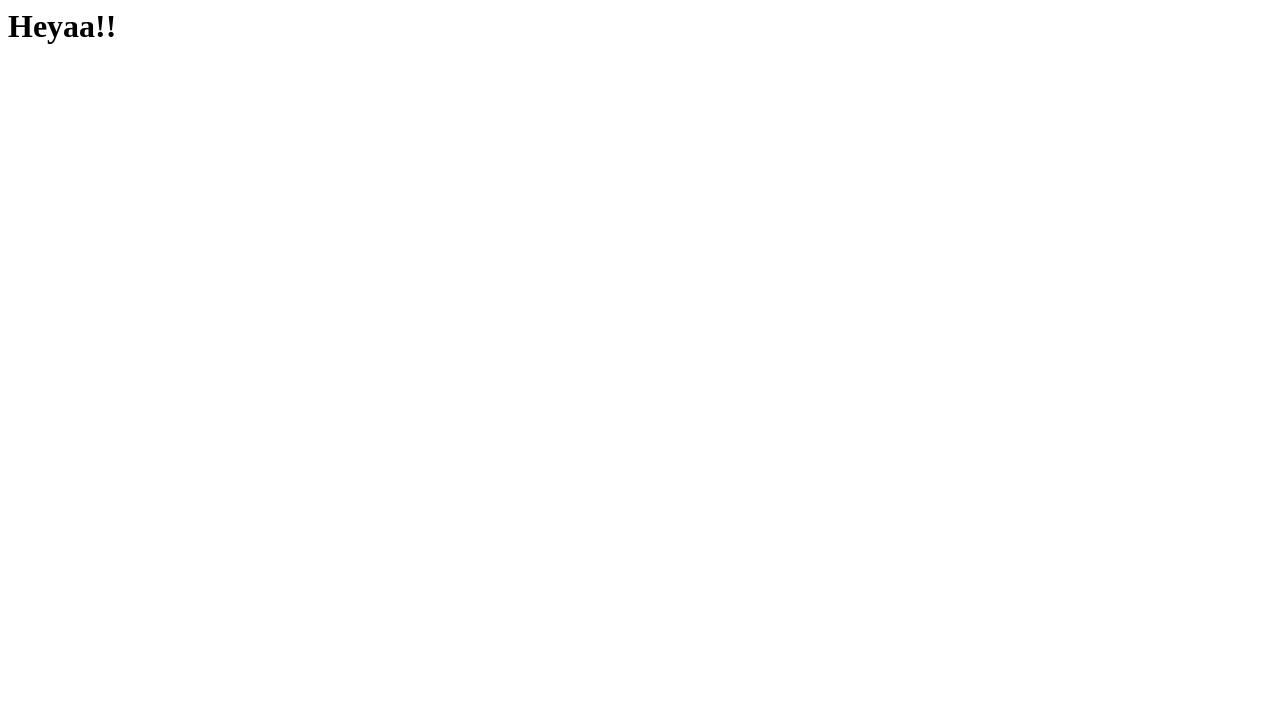
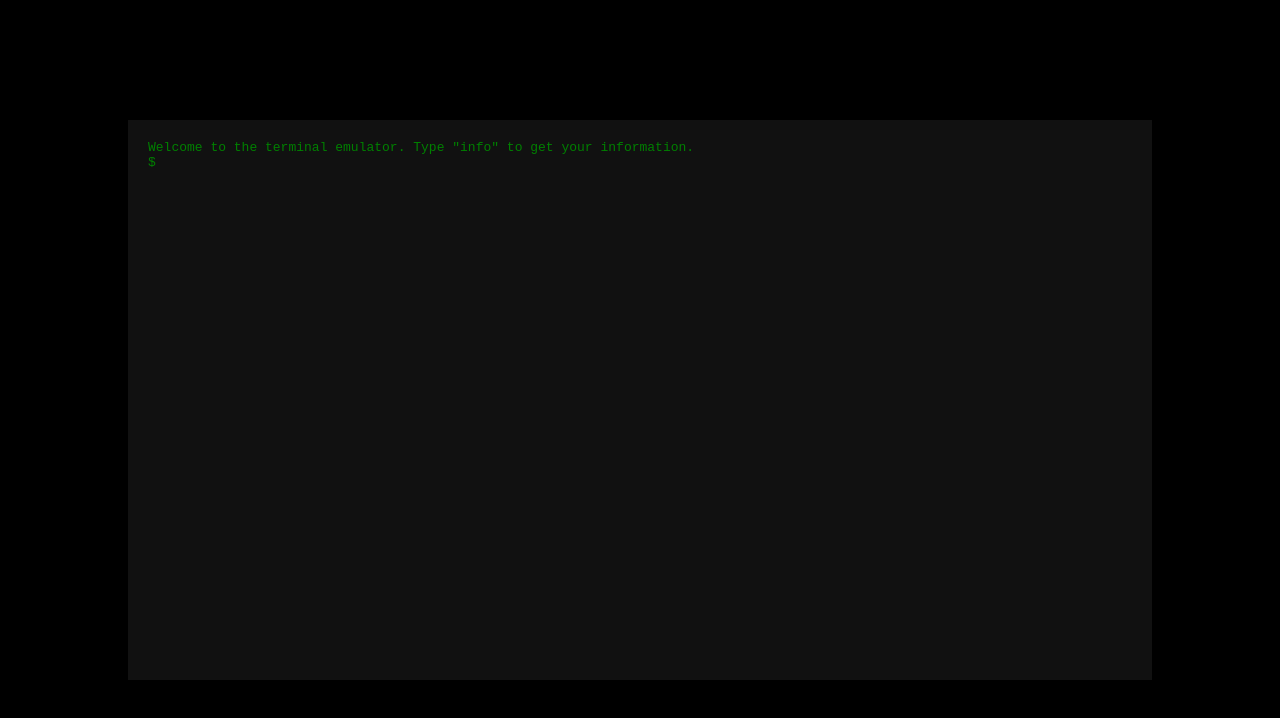
Before and after one commit to rghackerx/rghackerx.github.io, a plain HTML site: page index.html in a window 1280 px wide. Drawn offline with Linux system fonts and the light colour scheme.

Commit message:
Update index.html

```diff
--- a/index.html
+++ b/index.html
@@ -1 +1,77 @@
-<H1>Heyaa!!</H1>
+<!DOCTYPE html>
+<html lang="en">
+<head>
+    <meta charset="UTF-8">
+    <meta name="viewport" content="width=device-width, initial-scale=1.0">
+    <title>Terminal Emulator</title>
+    <style>
+        body {
+            background-color: black;
+            color: green;
+            font-family: monospace;
+            margin: 0;
+            padding: 0;
+            height: 100vh;
+            display: flex;
+            justify-content: center;
+            align-items: center;
+            flex-direction: column;
+        }
+        #terminal {
+            width: 80%;
+            height: 70%;
+            background-color: #111;
+            padding: 20px;
+            box-sizing: border-box;
+            overflow-y: auto;
+        }
+        .input-line {
+            display: flex;
+        }
+        .input-line span {
+            margin-right: 5px;
+        }
+        #input {
+            background: none;
+            border: none;
+            color: green;
+            outline: none;
+            flex-grow: 1;
+        }
+        .output {
+            white-space: pre-wrap;
+        }
+    </style>
+</head>
+<body>
+    <div id="terminal">
+        <div class="output">Welcome to the terminal emulator. Type "info" to get your information.</div>
+        <div class="input-line">
+            <span>$</span>
+            <input type="text" id="input" autofocus>
+        </div>
+    </div>
+
+    <script>
+        document.getElementById('input').addEventListener('keydown', function(event) {
+            if (event.key === 'Enter') {
+                const input = document.getElementById('input').value.trim();
+                const outputDiv = document.createElement('div');
+                outputDiv.className = 'output';
+
+                if (input === 'info') {
+                    outputDiv.textContent = 'Name: John Doe\nEmail: john.doe@example.com\nLocation: Earth';
+                } else {
+                    outputDiv.textContent = `Command not found: ${input}`;
+                }
+
+                const terminal = document.getElementById('terminal');
+                terminal.insertBefore(outputDiv, terminal.querySelector('.input-line'));
+
+                document.getElementById('input').value = '';
+                terminal.scrollTop = terminal.scrollHeight;
+            }
+        });
+    </script>
+</body>
+</html>
```
